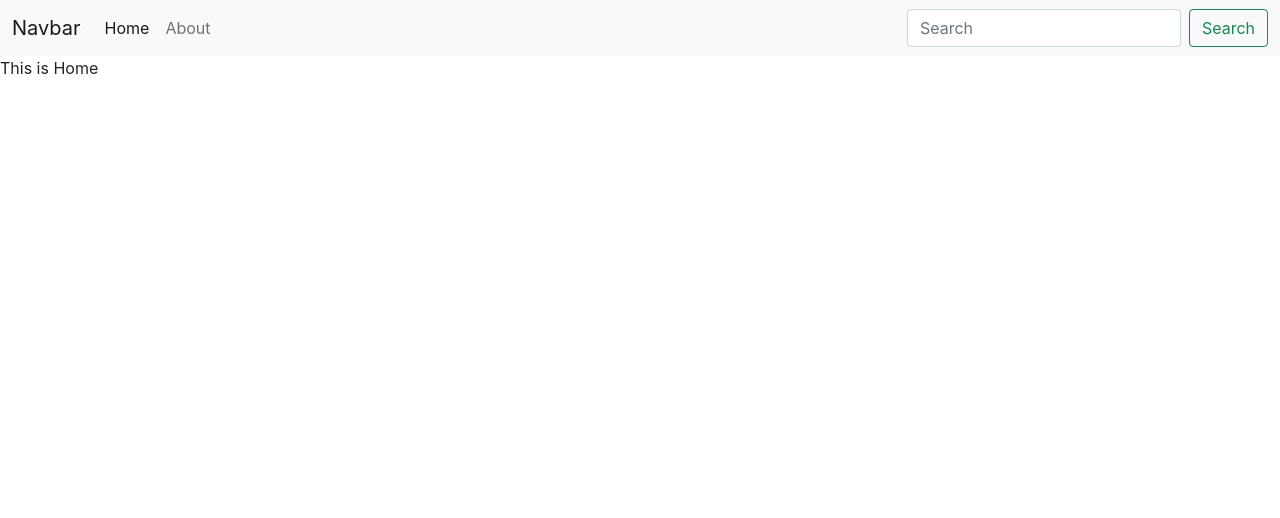
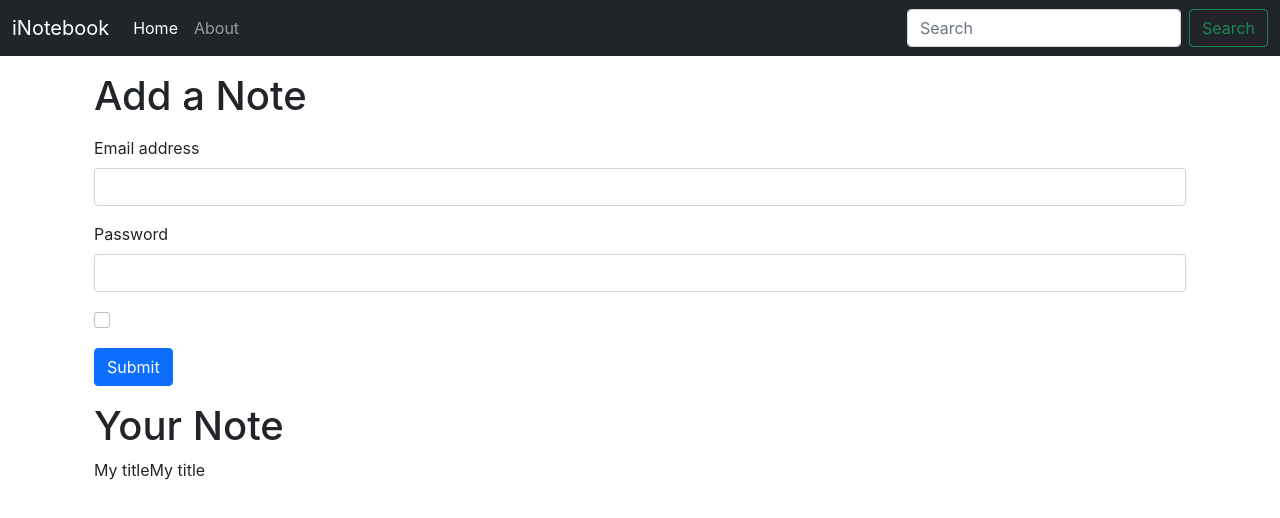
Before and after one commit to sagar-sp/iNotebookFrontEnd, a React (Create React App) app: page / in a window 1280 px wide. Shown: the top 518 px of the page. Built offline with nearby package versions, Linux system fonts and the light colour scheme.

Commit message:
fetching demo notes

```diff
--- a/src/App.js
+++ b/src/App.js
@@ -11,6 +11,7 @@
       <NotesState>
         <Router>
           <Navbar />
+          <div className="container">
             <Switch>
               <Route exact path="/">
                 <Home />
@@ -19,6 +20,7 @@
                 <About />
               </Route>
             </Switch>
+          </div>
         </Router>
       </NotesState>
     </>
--- a/src/components/About.js
+++ b/src/components/About.js
@@ -1,14 +1,9 @@
 import React, { useContext, useEffect } from 'react'
-import noteContext from '../context/notes/noteContext'
 
 const About = () => {
-    const a = useContext(noteContext);
-    useEffect(() => {
-         a.update();
-    }, [])
     return (
         <div>
-            This is About {a.state.name} and his age is {a.state.age}
+            This is About Page
         </div>
     )
 }
--- a/src/components/Home.js
+++ b/src/components/Home.js
@@ -1,13 +1,55 @@
-
-import React from 'react'
-
+import React,{useContext} from "react";
+import noteContext from "../context/notes/noteContext"
 
 const Home = () => {
-    return (
-        <div>
-            This is Home
-        </div>
-    )
-}
+  const context = useContext(noteContext);
+  const {notes,setNotes} = context;
+  return (
+    <div>
+      <div className="container my-3">
+        <h1>Add a Note</h1>
+        <form className="my-3">
+          <div className="mb-3">
+            <label for="exampleInputEmail1" className="form-label">
+              Email address
+            </label>
+            <input
+              type="email"
+              className="form-control"
+              id="exampleInputEmail1"
+              aria-describedby="emailHelp"
+            />
+          </div>
+          <div className="mb-3">
+            <label for="exampleInputPassword1" className="form-label">
+              Password
+            </label>
+            <input
+              type="password"
+              className="form-control"
+              id="exampleInputPassword1"
+            />
+          </div>
+          <div className="mb-3 form-check">
+            <input
+              type="checkbox"
+              className="form-check-input"
+              id="exampleCheck1"
+            />
+          </div>
+          <button type="submit" className="btn btn-primary">
+            Submit
+          </button>
+        </form>
+      </div>
+      <div className="container my-3">
+        <h1>Your Note</h1>
+        {notes.map((note)=>{
+            return note.title;
+        })}
+      </div>
+    </div>
+  );
+};
 
-export default Home
+export default Home;
--- a/src/components/Navbar.js
+++ b/src/components/Navbar.js
@@ -1,12 +1,20 @@
-import React from "react";
-import {Link } from "react-router-dom";
+import React,{useEffect} from "react";
+import {Link, useLocation} from "react-router-dom";
+
+
+
 const Navbar = () => {
+  let location = useLocation();
+  useEffect(() => {
+    console.log(location.pathname)
+  }, [location]);
+
   return (
     <div>
-      <nav className="navbar navbar-expand-lg navbar-light bg-light">
+      <nav className="navbar navbar-expand-lg navbar-dark bg-dark">
         <div className="container-fluid">
           <Link className="navbar-brand" to="/">
-            Navbar
+            iNotebook
           </Link>
           <button
             className="navbar-toggler"
@@ -22,12 +30,12 @@
           <div className="collapse navbar-collapse" id="navbarSupportedContent">
             <ul className="navbar-nav me-auto mb-2 mb-lg-0">
               <li className="nav-item">
-                <Link className="nav-link active" aria-current="page" to="/">
+                <Link  className={`nav-link ${location.pathname === "/" ? "active":""}`} aria-current="page" to="/">
                   Home
                 </Link>
               </li>
               <li className="nav-item">
-                <Link className="nav-link" to="/about">
+                <Link className={`nav-link ${location.pathname === "/about" ? "active":""}`}  to="/about">
                   About
                 </Link>
               </li>
--- a/src/context/notes/NotesState.js
+++ b/src/context/notes/NotesState.js
@@ -2,21 +2,29 @@
 import { useState } from "react";
 
 const NotesState = (props)=>{
-    const s1 = {
-        "name":"sagar",
-        "age" : "23"
-    }
-    const [state, setstate] = useState(s1);
-    const update = ()=>{
-        setTimeout(()=>{
-            setstate({
-                "name":"saggy",
-                "age" : "20"
-            })
-        },4000)
-    }
+    const notesinitial = [
+        {
+            "_id": "6134d5c8baa545b5cfbd41cb",
+            "user": "6134473c5c3525f9fa0c8a07",
+            "title": "My title",
+            "description": "Please Wake Up early",
+            "tag": "personal",
+            "date": "2021-09-05T14:35:52.669Z",
+            "__v": 0
+        },
+        {
+            "_id": "6134d5c9baa545b5cfbd41cd",
+            "user": "6134473c5c3525f9fa0c8a07",
+            "title": "My title",
+            "description": "Please Wake Up early",
+            "tag": "personal",
+            "date": "2021-09-05T14:35:53.719Z",
+            "__v": 0
+        }
+    ]
+    const [notes, setNotes] = useState(notesinitial)
     return(
-        <NoteContext.Provider value={{state,update}}>
+        <NoteContext.Provider value={{notes,setNotes}}>
             {props.children}
         </NoteContext.Provider>
     )
```
Lines whose indentation alone changed are shown as unchanged.
